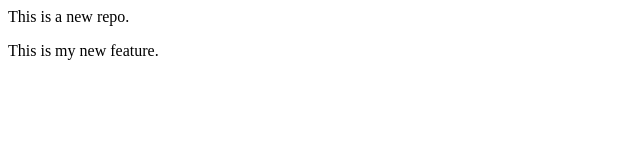
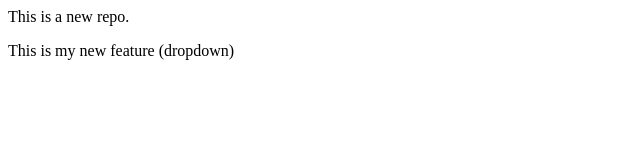
Before and after one commit to Shweta-learner3/localrepo, a plain HTML site: page index.html in a window 1280 px wide. Shown: the full height of the page, 0-640 px from the left. Drawn offline with Linux system fonts and the light colour scheme.

Commit message:
Add Dropdown

```diff
--- a/index.html
+++ b/index.html
@@ -1,2 +1,2 @@
 <p>This is a new repo.</p>
-<p>This is my new feature.</p>
+<p>This is my new feature (dropdown)</p>
```
